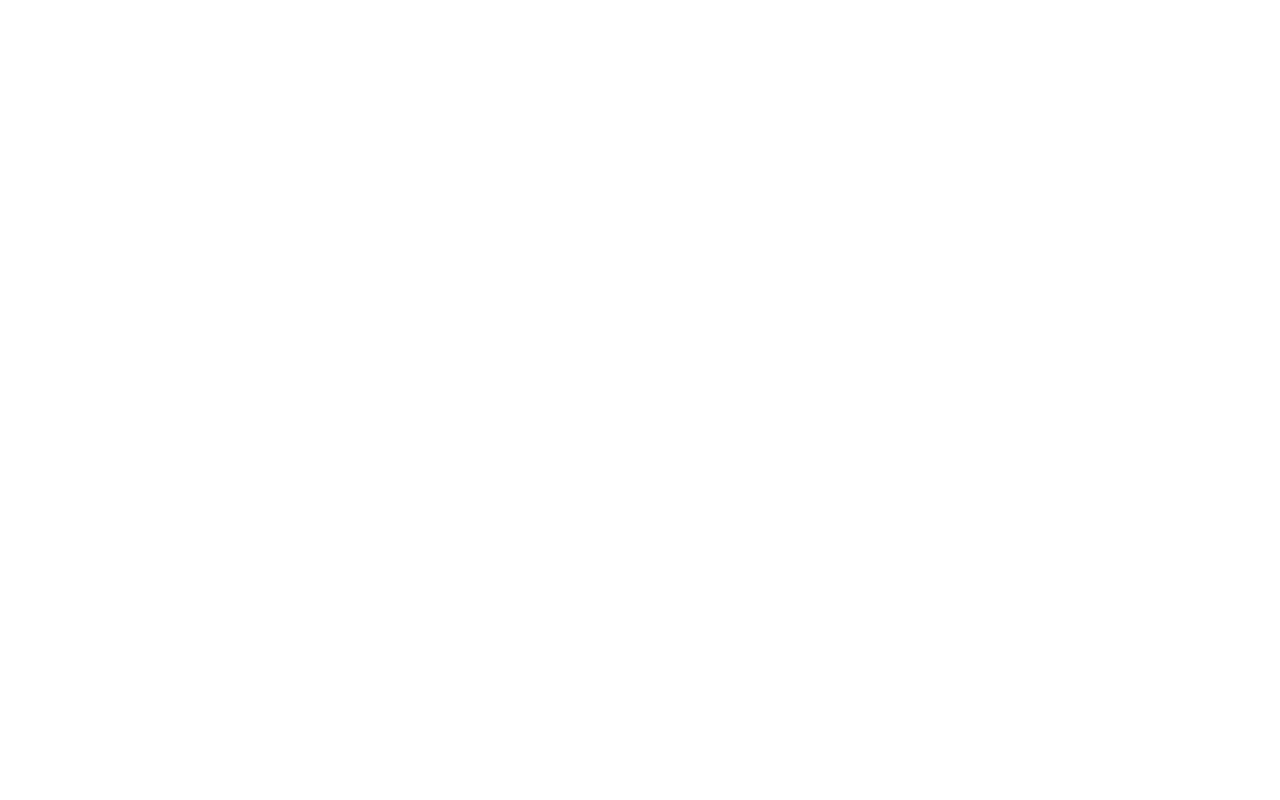
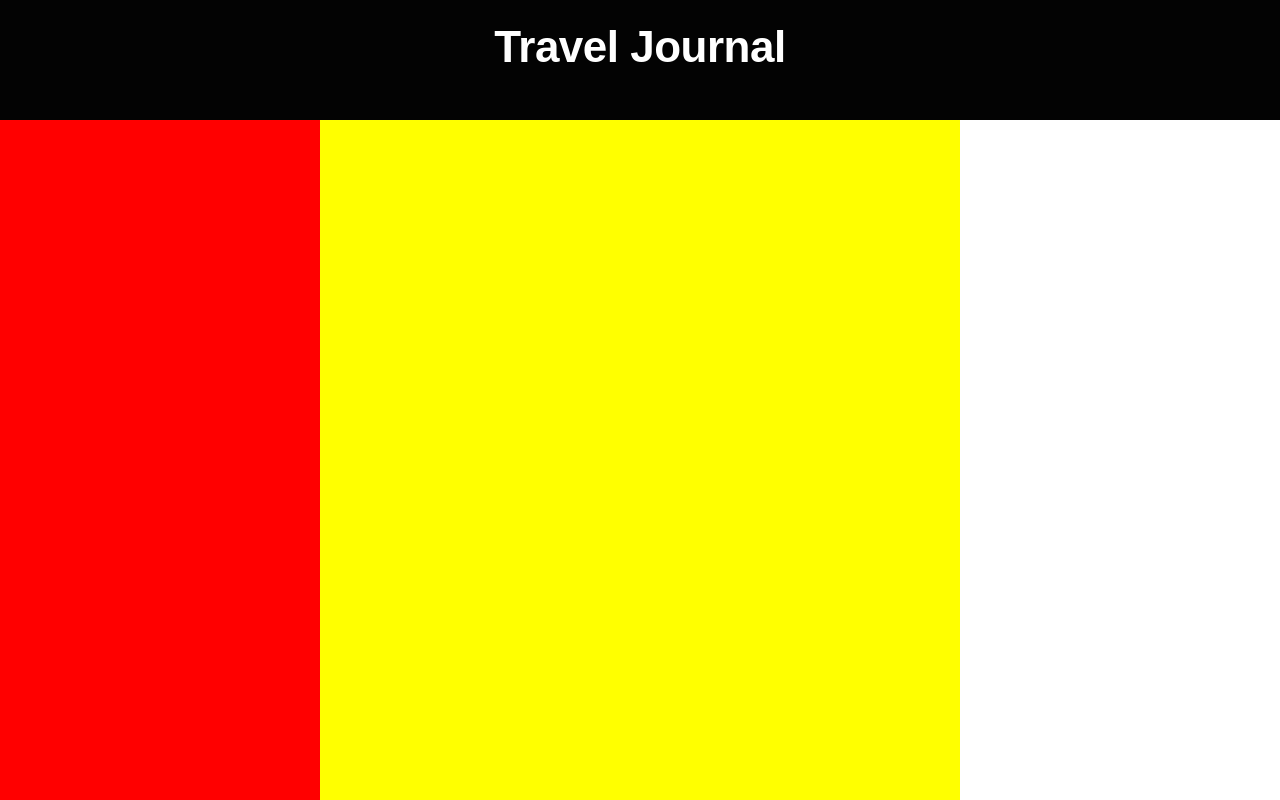
Before and after one commit to robiulhussainroni/travel-journal, a plain HTML site: page index.html in a window 1280 px wide. Drawn offline with Linux system fonts and the light colour scheme.

Commit message:
design the initial layout

```diff
--- a/css/style.css
+++ b/css/style.css
@@ -0,0 +1,52 @@
+/* ---
+--- Header ---
+--- */
+html {
+  font-size: 62.5%;
+}
+
+body {
+  font-family: sans-serif;
+  font-weight: 400;
+  line-height: 1;
+  overscroll-behavior-y: none;
+}
+
+.header {
+  height: 15vh;
+  padding: 2.4rem;
+  background-color: #030303;
+}
+
+.heading__primary {
+  font-size: 4.4rem;
+  font-weight: 700;
+  letter-spacing: -0.5px;
+  line-height: 1.05;
+  text-align: center;
+  color: #fff;
+}
+
+/* ---
+--- main ---
+--- */
+.main {
+  height: 85vh;
+  display: grid;
+  grid-template-columns: 1fr 2fr 1fr;
+}
+
+/* travel list */
+.travel__list {
+  background-color: blue;
+}
+
+/* travel map */
+.travel__map {
+  background-color: yellow;
+}
+
+/* travel details */
+.travel__list {
+  background-color: red;
+}
--- a/index.html
+++ b/index.html
@@ -8,5 +8,14 @@
     <link rel="stylesheet" href="css/style.css" />
     <script defer src="js/script.js"></script>
   </head>
-  <body></body>
+  <body>
+    <header class="header">
+      <h1 class="heading__primary">Travel <span>Journal</span></h1>
+    </header>
+    <main class="main">
+      <div class="travel__list"></div>
+      <div class="travel__map" id="map"></div>
+      <div class="travel__details"></div>
+    </main>
+  </body>
 </html>
```
